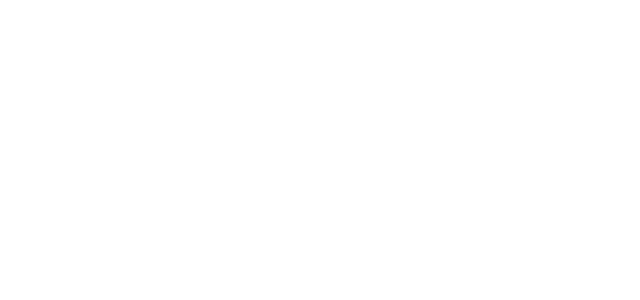
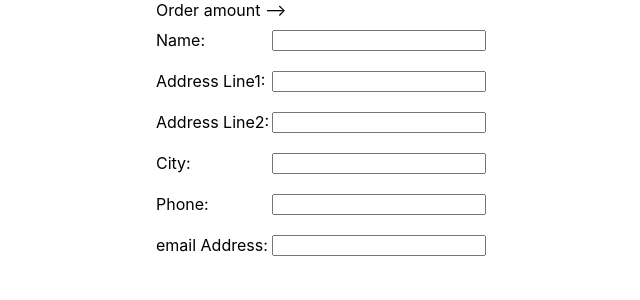
Before and after one commit to kod3rsStore/Frontend, a React (Create React App) app in the folder src/Frontend/: page /CheckOut in a window 1280 px wide. Shown: the top 300 px of the page, without its empty margins (319-959 px from the left). Built offline with nearby package versions, Linux system fonts and the light colour scheme; the HTML template or start-up script is replaced by a standard one.

Commit message:
[Add] checkout component

```diff
--- a/src/Frontend/src/App.js
+++ b/src/Frontend/src/App.js
@@ -10,7 +10,7 @@
 import Login1 from './Components/Login1.js';
 import Login2 from './Components/Login2.js';
 import Login3 from './Components/Login3.js';
-import Cart1 from './Components/Cart1.js';
+import CheckOut from './Components/CheckOut';
 import Cart2 from './Components/Cart2.js';
 import User1 from './Components/User1.js';
 import User2 from './Components/User2.js';
@@ -35,7 +35,7 @@
 						<Route path="/login1" component={Login1}/>
 						<Route path="/login2" component={Login2}/>
 						<Route path="/login3" component={Login3}/>
-						<Route path="/cart1" component={Cart1}/>
+						<Route path="/CheckOut" component={CheckOut}/>
 						<Route path="/cart2" component={Cart2}/>
 						<Route path="/user1" component={User1}/>
 						<Route path="/user2" component={User2}/>
--- a/src/Frontend/src/Components/Cart2.js
+++ b/src/Frontend/src/Components/Cart2.js
@@ -8,6 +8,7 @@
 
 
 function Cart2(shopping_cart) {
+
   function shoot() {
 
   }
--- /dev/null
+++ b/src/Frontend/src/Components/CheckOut.jsx
@@ -0,0 +1,57 @@
+import React, {useState, useEffect}  from 'react';
+import '../Styles/components/checkOut.css';
+import { Link } from 'react-router-dom';
+
+const CheckOut = (props) => {
+    const {total} = props;
+
+
+
+
+      return(
+
+        <section className="CheckOut">
+            <div className="CheckOut-container">
+                <div className="CheckOut-total">
+                    <div>Order amount --> {total}</div>
+                </div>
+                <div className="CheckOut-form-address-container">
+                    <form className="CheckOut-form-address">
+                        <label>
+                            Name:
+                            <input type="text" name="name" />
+                        </label>
+                        <label>
+                            Address Line1:
+                            <input type="text" name="name" />
+                        </label>
+                        <label>
+                            Address Line2:
+                            <input type="text" name="name" />
+                        </label>
+                        <label>
+                            City:
+                            <input type="text" name="name" />
+                        </label>
+                        <label>
+                            Phone:
+                            <input type="text" name="name" />
+                        </label>
+                        <label>
+                            email Address:
+                            <input type="text" name="name" />
+                        </label>
+                    </form>
+                </div>
+                <div className="CheckOut__payment-options">
+                    <div id="paypal-button">
+
+                    </div>
+                </div>
+            </div>
+        </section>
+
+    );
+  }
+
+  export default CheckOut;
--- /dev/null
+++ b/src/Frontend/src/Styles/components/checkOut.css
@@ -0,0 +1,19 @@
+.CheckOut {
+    display: flex;
+    justify-content: center;
+    width: 100%;
+}
+
+.CheckOut-form-address{
+    display: flex;
+    flex-direction: column;
+}
+
+.CheckOut-form-address label{
+    display: grid;
+    grid-template-columns: 35% 65%;
+    margin: 10px 0px;
+}
+.CheckOut-container{
+    width: 330px;
+}
```
